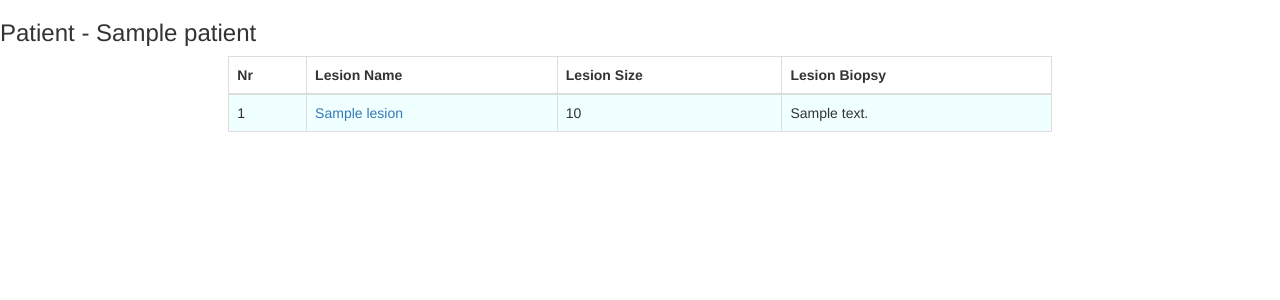
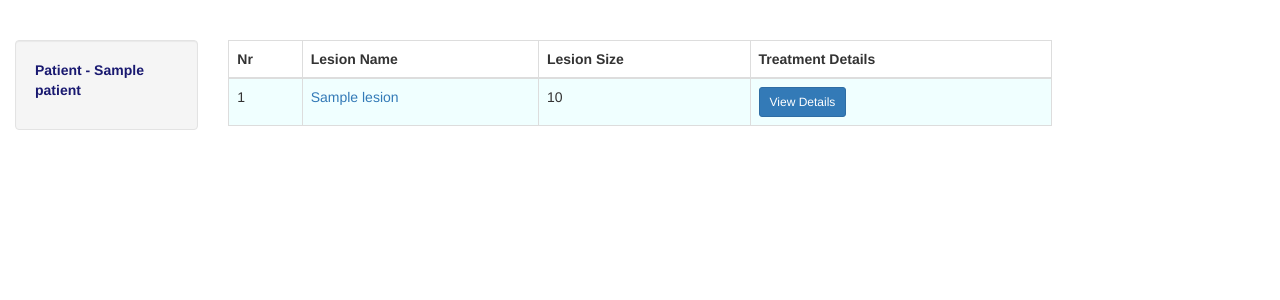
Before and after one commit to rmsandu/lesiontrack-website, a Django app: page /liverdata/1/ in a window 1280 px wide. Shown: the part 52-352 px from the top of the page. Run offline with Django 3.2, Linux system fonts and the light colour scheme; tables that the repository leaves empty hold one stand-in row (values such as "Sample post"); some libraries are stand-ins or nearby versions.

Commit message:
add view details button

```diff
--- a/liverdata/templates/liverdata/index.html
+++ b/liverdata/templates/liverdata/index.html
@@ -21,6 +21,7 @@
               <th> Nr </th>
               <th> Name </th>
               <th> Study </th>
+              <th> Details </th>
             </tr>
           </thead>
 
@@ -30,7 +31,8 @@
             <tr>
               <td>{{ forloop.counter }}</td>
               <td><a href="{% url 'liverdata:patientdetail' patient.id %}">{{ patient.patient_name }}</a></td>
-              <td><a href="#"></a></td>
+              <td>Bern</td>
+              <td><a href="{% url 'liverdata:patientdetail' patient.id %}" class="btn btn-primary btn-sm" role="button">View Details</a></td>
             </tr>
             {% endfor %}
           </tbody>
--- a/liverdata/templates/liverdata/lesion_detail.html
+++ b/liverdata/templates/liverdata/lesion_detail.html
@@ -1,19 +1,17 @@
 {% extends 'liverdata/base.html' %}
 
 
-{% block body %} {% block title %}
-<h3>Patient - {{patient.patient_name}} </h3>{% endblock %}
+{% block body %}
+&nbsp;
 <div class="container-fluid patients-container">
   <div class="row content">
     <div class="col-sm-2 sidenav">
-      <!-- <div  class = "well">
-        <p><a href="#">Link</a></p>
-        <p><a href="#">Link</a></p>
-        <p><a href="#">Link</a></p>
-    </div> -->
+      <div  class = "well">
+        <p style="color:MidnightBlue; font-size:14px; font-weight:bold">Patient - {{ patient.patient_name}} </p>
+    </div>
     </div>
 
-    <div class="col-sm-8 text-left">
+    <div class="col-sm-8 text-left">&nbsp;
       <div class="table-responsive">
         <table class="table table-striped table-bordered">
           <thead>
@@ -21,7 +19,7 @@
               <th> Nr </th>
               <th> Lesion Name </th>
               <th> Lesion Size </th>
-              <th> Lesion Biopsy </th>
+              <th> Treatment Details </th>
             </tr>
           </thead>
 
@@ -32,7 +30,7 @@
               <td>{{ forloop.counter }}</td>
               <td><a href='/liverdata/{{ patient.id }}/{{ lesion.id }}/'> {{ lesion.lesion_name }}</a></td>
               <td>{{ lesion.lesion_size }}  </td>
-              <td> {{ lesion.lesion_biopsy }}</td>
+              <td><a href="/liverdata/{{ patient.id }}/{{ lesion.id }}/" class="btn btn-primary btn-sm" role="button">View Details</a></td>
             </tr>
             {% endfor %}
           </tbody>
```
Also changed, not shown: liverdata/templates/liverdata/treatment_detail.html (+8 -9 lines).
